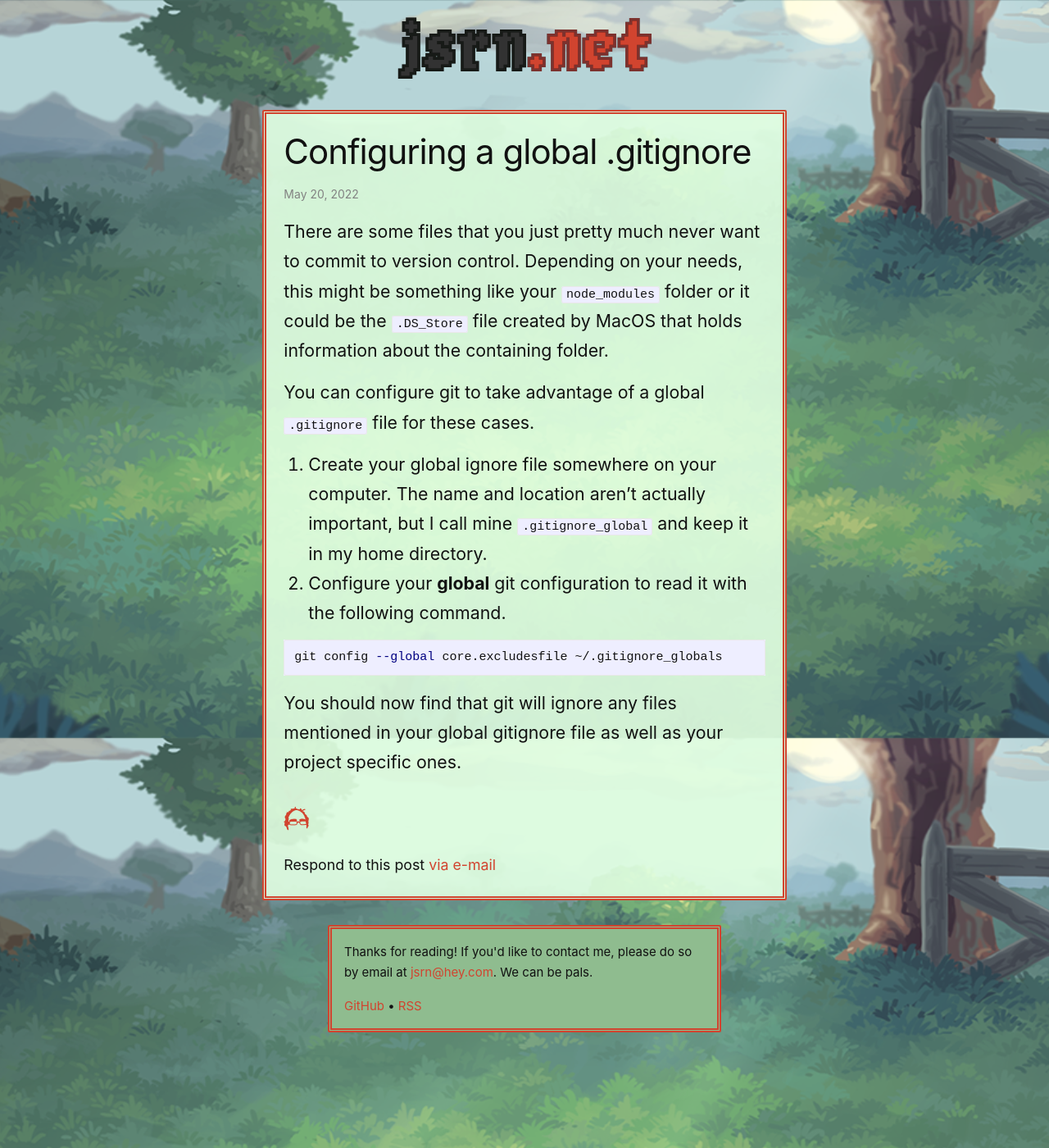
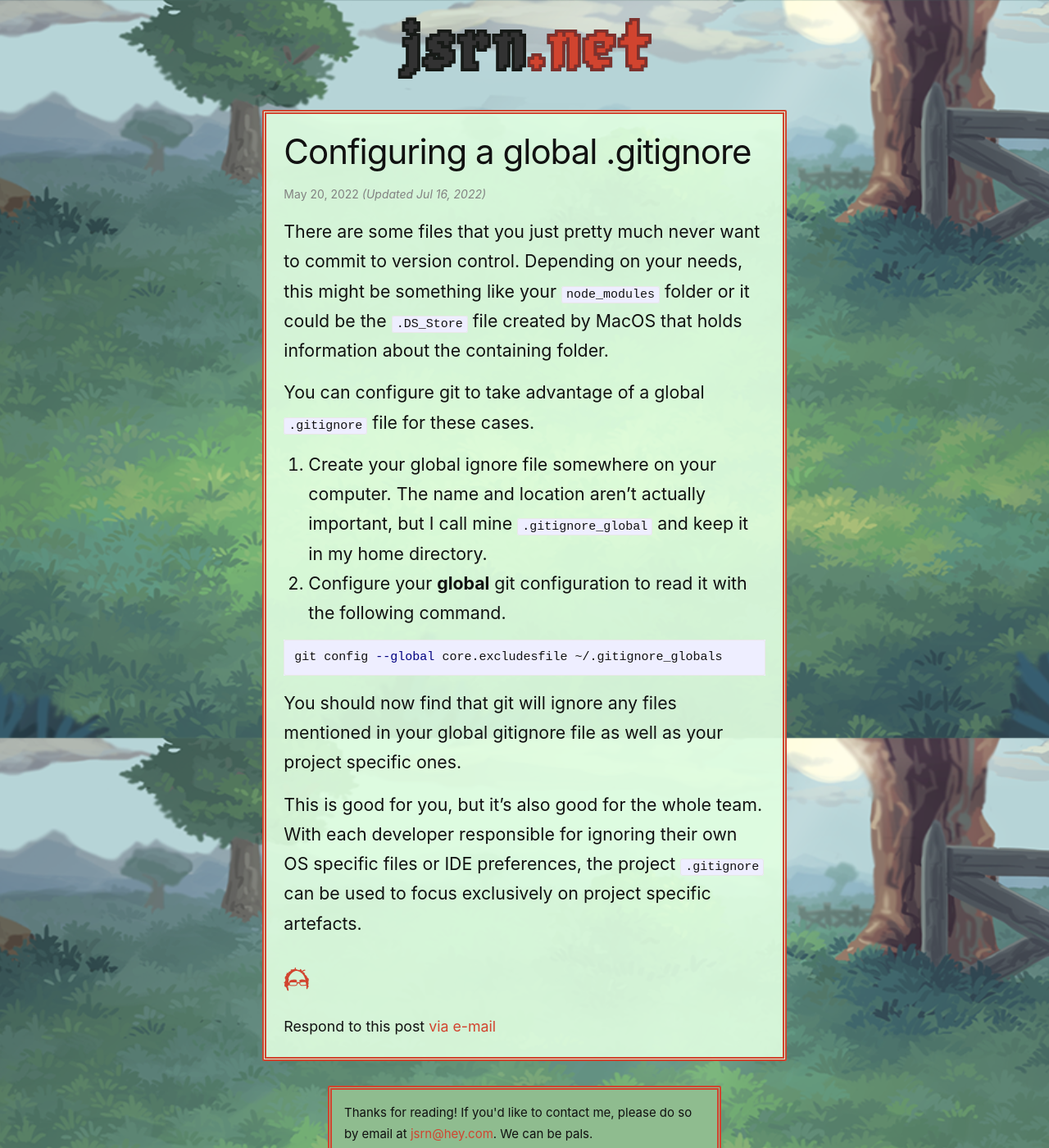
Before and after one commit to jsrn/jsrn.github.io, a Jekyll site: the page built from _posts/2022-05-20-global-gitignore.md, in a window 1280 px wide and 1400 px high. Shown: the whole window at 82% size. Built offline with Jekyll 4.4.1, drawn with Linux system fonts in a browser that asks for light colours.

Commit message:
updated global gitignore post

````diff
--- a/_posts/2022-05-20-global-gitignore.md
+++ b/_posts/2022-05-20-global-gitignore.md
@@ -4,6 +4,8 @@ title: "Configuring a global .gitignore"
 description: Because I literally never want to commit .DS_Store
 category: programming
 tags: [git]
+permalink: /configuring-global-gitignore
+updated: Jul 16, 2022
 ---
 
 There are some files that you just pretty much never want to commit to version control. Depending on your needs, this might be something like your `node_modules` folder or it could be the `.DS_Store` file created by MacOS that holds information about the containing folder.
@@ -18,3 +20,5 @@ git config --global core.excludesfile ~/.gitignore_globals
 ```
 
 You should now find that git will ignore any files mentioned in your global gitignore file as well as your project specific ones.
+
+This is good for you, but it's also good for the whole team. With each developer responsible for ignoring their own OS specific files or IDE preferences, the project `.gitignore` can be used to focus exclusively on project specific artefacts.
````
